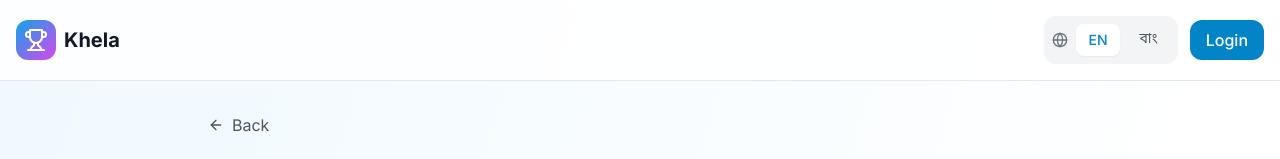
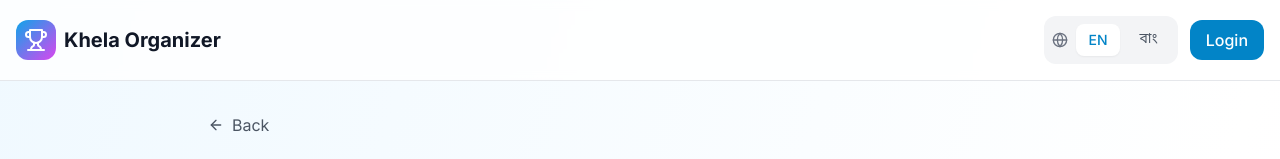
Before and after one commit to Shariar-hash/khela-organizer, a Next.js app: page /docs in a window 1280 px wide. Shown: the top 159 px of the page. Built offline with nearby package versions, Linux system fonts and the light colour scheme.

Commit message:
Update logo text to Khela Organizer

```diff
--- a/src/app/docs/page.tsx
+++ b/src/app/docs/page.tsx
@@ -302,7 +302,7 @@ The app fully supports both English and Bangla for all features.`,
           <div className="w-10 h-10 rounded-xl bg-gradient-to-br from-primary-500 to-accent-500 flex items-center justify-center">
             <Trophy className="w-6 h-6 text-white" />
           </div>
-          <span className="text-xl font-bold text-gray-900">Khela</span>
+          <span className="text-xl font-bold text-gray-900">Khela Organizer</span>
         </Link>
         <div className="flex items-center gap-3">
           <LanguageToggle />
--- a/src/app/login/page.tsx
+++ b/src/app/login/page.tsx
@@ -91,7 +91,7 @@ export default function LoginPage() {
           <div className="w-10 h-10 rounded-xl bg-gradient-to-br from-primary-500 to-accent-500 flex items-center justify-center">
             <Trophy className="w-6 h-6 text-white" />
           </div>
-          <span className="text-xl font-bold text-gray-900">Khela</span>
+          <span className="text-xl font-bold text-gray-900">Khela Organizer</span>
         </Link>
         <div className="flex items-center gap-3">
           <Link
--- a/src/components/layout/Sidebar.tsx
+++ b/src/components/layout/Sidebar.tsx
@@ -47,7 +47,7 @@ export function Sidebar({ user }: SidebarProps) {
           <div className="w-10 h-10 rounded-xl bg-gradient-to-br from-primary-500 to-accent-500 flex items-center justify-center">
             <Trophy className="w-6 h-6 text-white" />
           </div>
-          <span className="text-xl font-bold text-gray-900">Khela</span>
+          <span className="text-xl font-bold text-gray-900">Khela Organizer</span>
         </Link>
       </div>
 
```
